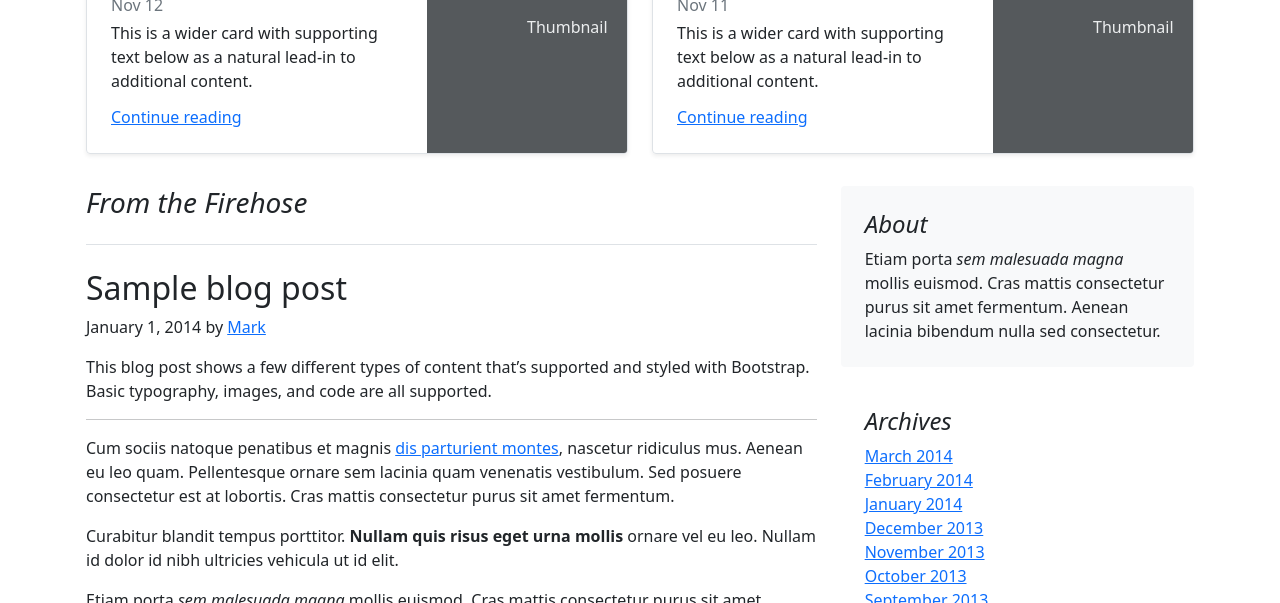
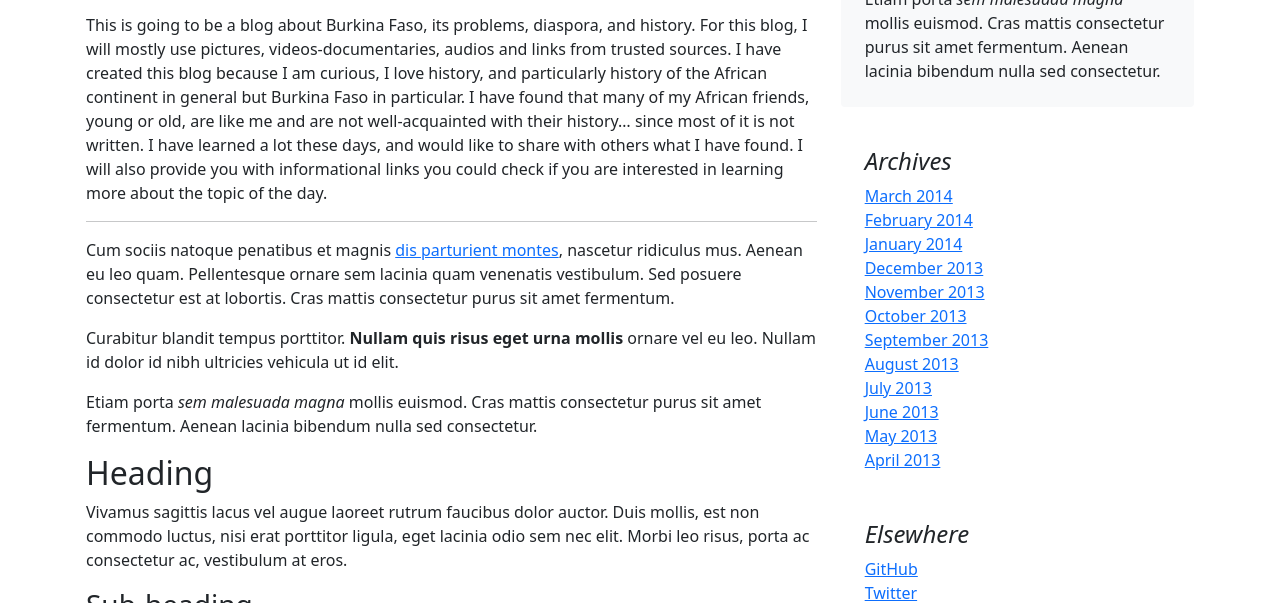
Before and after one commit to sompagnimdi/faso-dream, a plain HTML site: page index.html in a window 1280 px wide. Shown: the part 623-1226 px from the top of the page. Drawn offline with nearby package versions, Linux system fonts and the light colour scheme.

Commit message:
more infos

```diff
--- a/index.html
+++ b/index.html
@@ -136,12 +136,12 @@
         </div>
       </div>
 
-      <div class="row mb-2">
+      <!-- <div class="row mb-2">
         <div class="col-md-6">
           <div
             class="row g-0 border rounded overflow-hidden flex-md-row mb-4 shadow-sm h-md-250 position-relative"
           >
-            <div class="col p-4 d-flex flex-column position-static">
+            <!-- <div class="col p-4 d-flex flex-column position-static">
               <strong class="d-inline-block mb-2 text-primary">World</strong>
               <h3 class="mb-0">Featured post</h3>
               <div class="mb-1 text-muted">Nov 12</div>
@@ -150,8 +150,8 @@
                 lead-in to additional content.
               </p>
               <a href="#" class="stretched-link">Continue reading</a>
-            </div>
-            <div class="col-auto d-none d-lg-block">
+            </div> -->
+            <!-- <div class="col-auto d-none d-lg-block">
               <svg
                 class="bd-placeholder-img"
                 width="200"
@@ -166,14 +166,14 @@
                 <rect width="100%" height="100%" fill="#55595c" />
                 <text x="50%" y="50%" fill="#eceeef" dy=".3em">Thumbnail</text>
               </svg>
-            </div>
-          </div>
+            </div> -->
+          <!-- </div>
         </div>
         <div class="col-md-6">
           <div
             class="row g-0 border rounded overflow-hidden flex-md-row mb-4 shadow-sm h-md-250 position-relative"
-          >
-            <div class="col p-4 d-flex flex-column position-static">
+          > -->
+            <!-- <div class="col p-4 d-flex flex-column position-static">
               <strong class="d-inline-block mb-2 text-success">Design</strong>
               <h3 class="mb-0">Post title</h3>
               <div class="mb-1 text-muted">Nov 11</div>
@@ -182,8 +182,8 @@
                 lead-in to additional content.
               </p>
               <a href="#" class="stretched-link">Continue reading</a>
-            </div>
-            <div class="col-auto d-none d-lg-block">
+            </div> -->
+            <!-- <div class="col-auto d-none d-lg-block">
               <svg
                 class="bd-placeholder-img"
                 width="200"
@@ -198,27 +198,25 @@
                 <rect width="100%" height="100%" fill="#55595c" />
                 <text x="50%" y="50%" fill="#eceeef" dy=".3em">Thumbnail</text>
               </svg>
-            </div>
+            </div> -->
           </div>
         </div>
-      </div>
+      </div> -->
     </div>
 
     <main class="container">
       <div class="row">
         <div class="col-md-8">
-          <h3 class="pb-4 mb-4 font-italic border-bottom">From the Firehose</h3>
+          <!-- <h3 class="pb-4 mb-4 font-italic border-bottom">From the Firehose</h3> -->
 
           <div class="blog-post">
             <h2 class="blog-post-title">Sample blog post</h2>
             <p class="blog-post-meta">
-              January 1, 2014 by <a href="#">Mark</a>
+              May 06, 2023 by <a href="#">Sompagnimdi Sankara</a>
             </p>
 
             <p>
-              This blog post shows a few different types of content that’s
-              supported and styled with Bootstrap. Basic typography, images, and
-              code are all supported.
+                This is going to be a blog about Burkina Faso, its problems, diaspora, and history. For this blog, I will mostly use pictures, videos-documentaries, audios and links from trusted sources. I have created this blog because I am curious, I love history, and particularly history of the African continent in general but Burkina Faso in particular.  I have found that many of my African friends, young or old, are like me and are not well-acquainted with their history… since most of it is not written.  I have learned a lot these days, and would like to share with others what I have found.  I will also provide you with informational links you could check if you are interested in learning more about the topic of the day.
             </p>
             <hr />
             <p>
```
